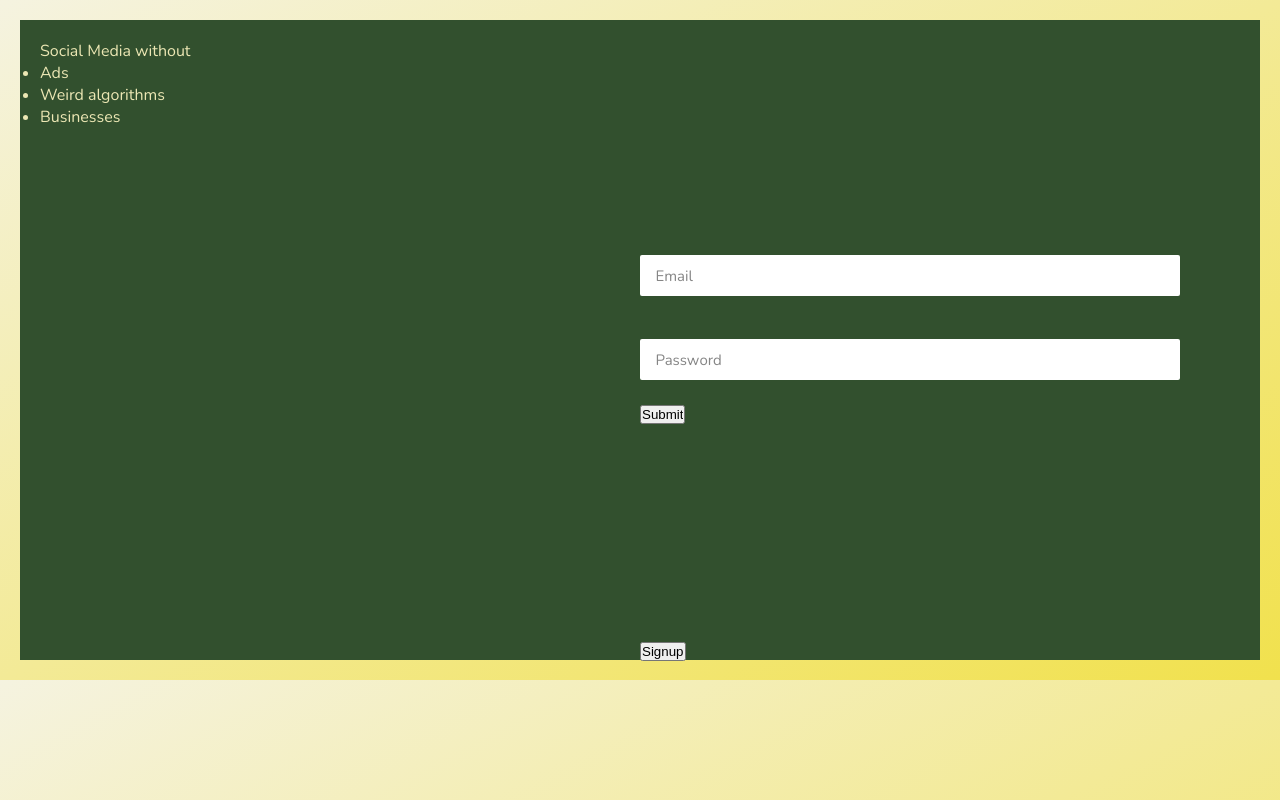
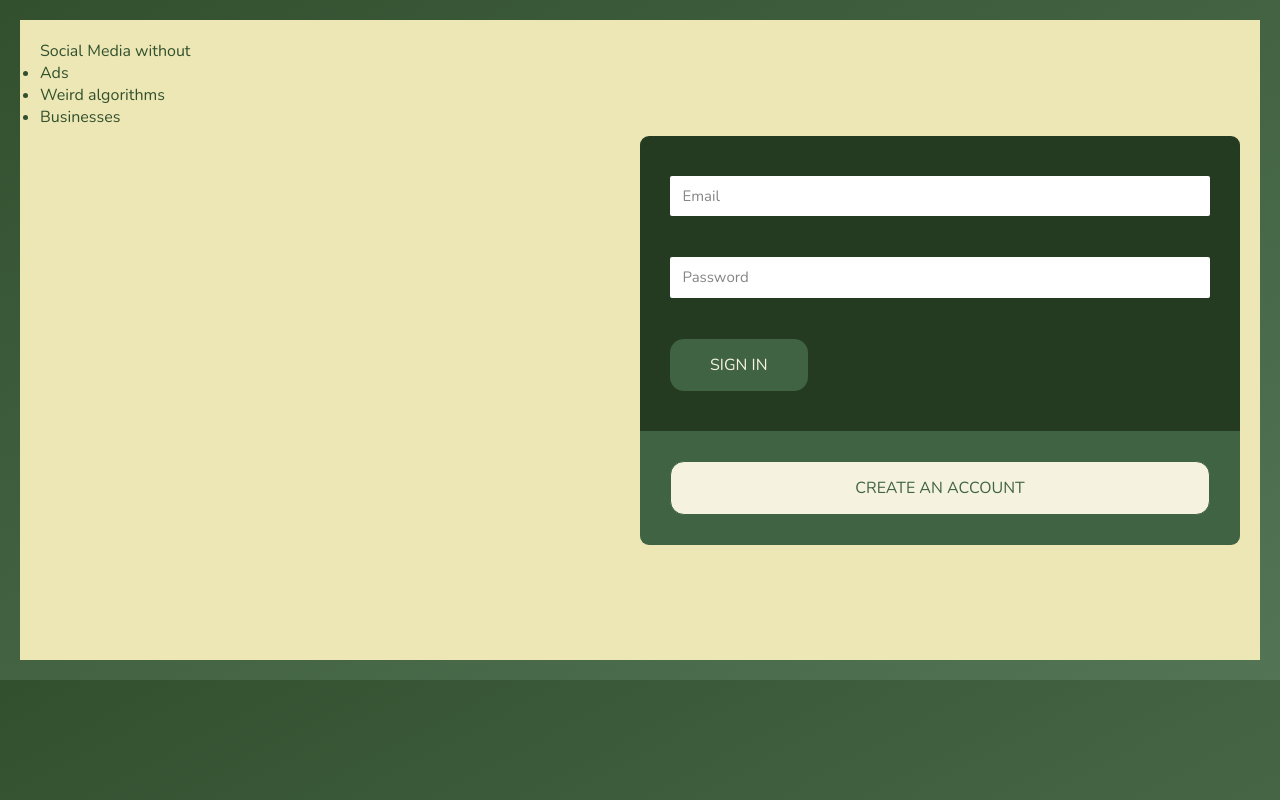
Before and after one commit to lukeevangraham/together, a React (Create React App) app in the folder client/: page / in a window 1280 px wide. Built offline with nearby package versions, Linux system fonts and the light colour scheme; no server answers.

Commit message:
nice sign-in box

```diff
--- a/client/src/assets/sass/_variables.scss
+++ b/client/src/assets/sass/_variables.scss
@@ -1,13 +1,25 @@
 // COLORS
 $color-primary: #32502e;
+$color-primary-dark: #243a21;
 $color-secondary: #406343;
+$color-secondary-dark: #2c462e;
+$color-secondary-light: #537556;
 $color-tertiary: #ece7b4;
 $color-quaternary: #f3efcc;
 $color-quaternary-light: #f5f3e0;
 $color-quaternary-dark: #f1e14d;
+$color-quinary: #ffe600;
 
 $color-black: rgb(17, 17, 17);
 
 $grid-width: 114rem;
 
 // FONT
+$default-font-size: 1.6rem;
+
+
+// MARGIN BOTTOMS
+
+.u-margin-bottom-medium {
+    margin-bottom: 4rem !important;
+}
--- a/client/src/components/Home/Auth/Auth.js
+++ b/client/src/components/Home/Auth/Auth.js
@@ -1,18 +1,25 @@
 import React, { useState } from "react";
 import SignIn from "./SignIn/SignIn";
 import SignUp from "./SignUp/SignUp";
+import Button from "../../UI/Button/Button"
+
+import classes from "./Auth.module.scss"
 
 const Auth = (props) => {
   let [signupChosen, setSignupChosen] = useState(false);
 
   return (
-    <div>
+    <div className={classes.Auth}>
       {signupChosen ? (
         <SignUp />
       ) : (
         <>
           <SignIn />
-          <button onClick={() => setSignupChosen(true)}>Signup</button>
+          <div className={classes.signUpWrapper}>
+            {/* <hr style={{ marginBottom: "3rem", }} /> */}
+
+            <Button color="secondary" clicked={() => setSignupChosen(true)}>Create An Account</Button>
+          </div>
         </>
       )}
     </div>
--- /dev/null
+++ b/client/src/components/Home/Auth/Auth.module.scss
@@ -0,0 +1,22 @@
+@import "../../../assets/sass/variables";
+
+.Auth {
+    // background-color: orangered;
+    // display: grid;
+    // grid-template-rows: repeat(2, minmax(min-content, 1fr));
+    // height: min-content;
+    display: flex;
+    flex-direction: column;
+    justify-content: center;
+    & > * {
+        flex-basis: 0;
+    }
+}
+.signUpWrapper {
+    padding: 3rem 5%;
+    border-radius: 0 0 9px 9px;
+    background-color: $color-secondary;
+    & > * {
+        width: 100%;
+    }
+}
--- a/client/src/components/Home/Auth/SignIn/SignIn.js
+++ b/client/src/components/Home/Auth/SignIn/SignIn.js
@@ -1,6 +1,7 @@
 import React, { useState } from "react";
 import { connect } from "react-redux";
 import { signIn, signOut, getUser } from "../../../../store/actions/auth";
+import Button from "../../../UI/Button/Button"
 
 import classes from "./SignIn.module.scss";
 
@@ -46,10 +47,11 @@ const SignIn = ({ emailAfterSignIn, signIn, signOut }) => {
             onChange={(e) => setEmail(e.target.value)}
             placeholder="Email"
             className={classes.form__input}
+            required
           />
           <label htmlFor="email" className={classes.form__label}>Email address</label>
         </div>
-        <div>
+        <div className={classes.form__group}>
           <input
             type="password"
             name="password"
@@ -58,10 +60,16 @@ const SignIn = ({ emailAfterSignIn, signIn, signOut }) => {
             placeholder="Password"
             autoComplete="on"
             className={classes.form__input}
+            required
           />
           <label htmlFor="password" className={classes.form__label}>Password</label>
         </div>
-        <input type="submit" value="Submit" />
+        <div className={classes.form__group}>
+          <Button type="submit" color={"green"}>
+            <>Sign In
+            </>
+          </Button>
+        </div>
       </form>
     </div>
   );
--- a/client/src/components/Home/Auth/SignIn/SignIn.module.scss
+++ b/client/src/components/Home/Auth/SignIn/SignIn.module.scss
@@ -5,29 +5,39 @@
     display: grid;
     grid-template-columns: 1 1fr;
     align-items: center;
+    background-color: rgba($color-primary-dark, 1);
+    padding-top: 4rem;
+    border-radius: 9px 9px 0 0;
+
     .form {
+        width: 90%;
+        margin: auto;
         &__group:not(:last-child) {
             margin-bottom: 2rem;
+        }
+        &__group:last-child {
+            margin-bottom: 4rem;
         }
         &__input {
             font-size: 1.5rem;
             font-family: inherit;
+            width: 100%;
             color: $color-black;
-            padding: 0.75rem 1.25rem;
-            border: 3px solid transparent;
+            padding: 1rem 1.25rem 0.75rem 1.25rem;
+            border: none;
+            border-bottom: 3px solid transparent;
             border-radius: 2px;
-            width: 90%;
             display: block;
             transition: all 0.3s;
 
             &:focus {
                 outline: none;
                 box-shadow: 0 1rem 2rem rgba(0, 0, 0, 0.281);
-                border-bottom: 3px solid $color-secondary;
+                border-bottom: 3px solid $color-primary;
             }
 
             &:focus:invalid {
-                border-bottom: 3px solid $color-primary;
+                border-bottom: 3px solid red;
             }
 
             &::-webkit-input-placeholder {
@@ -38,16 +48,17 @@
         &__label {
             font-size: 1.2rem;
             font-weight: 700;
-            margin-left: 2rem;
-            margin-top: 0.7rem;
+            margin-left: 1.3rem;
+            margin-top: 0.5rem;
             display: block;
             transition: all 0.3s;
+            color: $color-quaternary-light;
         }
 
         &__input:placeholder-shown + label {
             opacity: 0;
             visibility: hidden;
             transform: translateY(-4rem);
-          }
+        }
     }
 }
--- a/client/src/components/Home/Home.module.scss
+++ b/client/src/components/Home/Home.module.scss
@@ -1,8 +1,8 @@
 @import "../../assets/sass/variables";
 
 .main {
-    background-color: $color-primary;
-    color: $color-tertiary;
+    background-color: $color-tertiary;
+    color: $color-primary;
     display: grid;
     grid-template-columns: repeat(auto-fit, minmax(200px, 1fr));
     margin: 2rem;
--- /dev/null
+++ b/client/src/components/UI/Button/Button.js
@@ -0,0 +1,9 @@
+import React from "react"
+
+import classes from "./Button.module.scss"
+
+const Button = ({ color, children, clicked }) => (
+    <button className={`${classes.btn} ${classes[color]}`} onClick={clicked}>{children}</button>
+)
+
+export default Button;
--- /dev/null
+++ b/client/src/components/UI/Button/Button.module.scss
@@ -0,0 +1,48 @@
+@import "../../../assets/sass/variables";
+
+.btn {
+    &,
+    &:link,
+    &:visited {
+        border: none;
+        cursor: pointer;
+        padding: 1.5rem 4rem;
+        display: inline-block;
+        border-radius: 1.4rem;
+        text-decoration: none;
+        transition: all 0.2s;
+        font-size: $default-font-size;
+        text-transform: uppercase;
+        font-family: inherit;
+    }
+
+    &:hover {
+        transform: translateY(-0.3rem);
+        box-shadow: 0 1.7rem 2rem rgba($color-black, 0.2);
+    }
+
+    &:active,
+    &:focus {
+        outline: none;
+        transform: translateY((-0.1rem));
+        box-shadow: 0 0.5rem 1rem rgba($color-black, 0.2);
+    }
+}
+.green {
+    background-color: $color-secondary;
+    color: $color-quaternary-light;
+    &:hover {
+        background-color: $color-secondary-dark;
+    }
+}
+
+.secondary {
+    background-color: $color-quaternary-light;
+    border: 1px solid $color-secondary;
+    color: $color-secondary;
+
+    &:hover {
+        background-color: $color-secondary-dark;
+        color: $color-quaternary-light;
+    }
+}
--- a/client/src/index.scss
+++ b/client/src/index.scss
@@ -37,7 +37,7 @@ body {
     padding: 0;
   }
   // background-color: $color-quaternary;
-  background-image: linear-gradient(to bottom right, $color-quaternary-light, $color-quaternary-dark);
+  background-image: linear-gradient(to bottom right, $color-primary, $color-secondary-light);
   background-size: cover;
   background-position: center;
 }
```
